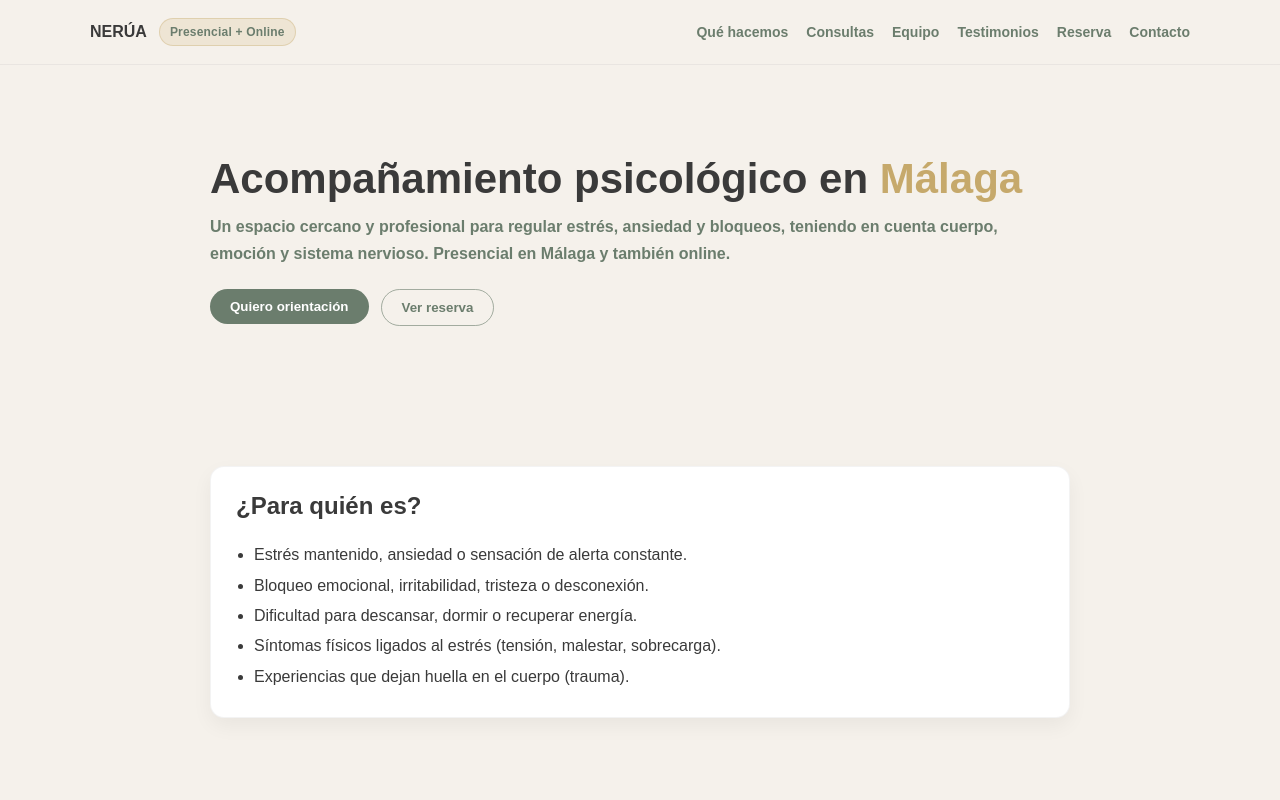
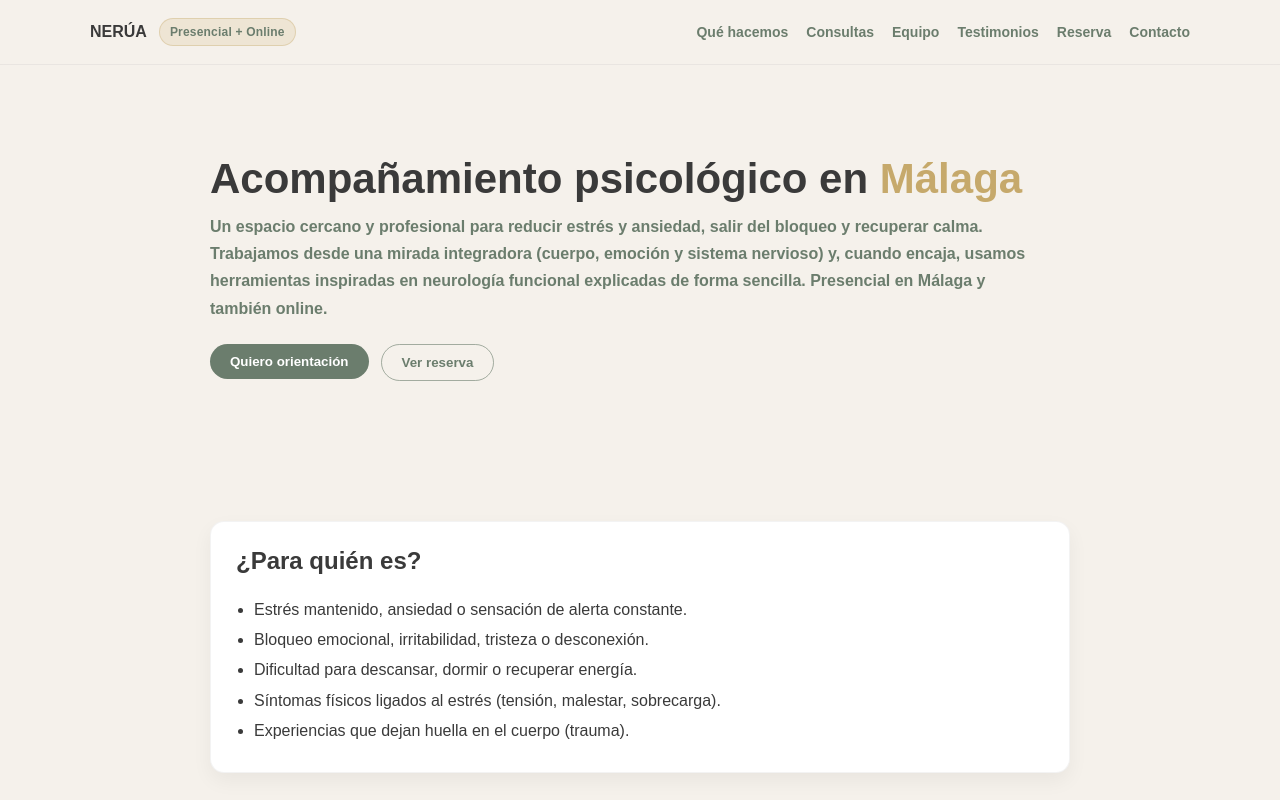
Before and after one commit to Centronerua/Nerua-web, a Next.js app: page /acompanamiento-psicologico-malaga in a window 1280 px wide. Shown: the top 800 px of the page. Built offline with nearby package versions, Linux system fonts and the light colour scheme.

Commit message:
Update page.js

```diff
--- a/app/acompanamiento-psicologico-malaga/page.js
+++ b/app/acompanamiento-psicologico-malaga/page.js
@@ -46,11 +46,11 @@ export default function Page() {
   Acompañamiento psicológico en <span style={{ color: "#C6A96B" }}>Málaga</span>
 </h1>
 
-        <p style={{ color: "#6B7D6D", fontWeight: 600, marginTop: 0, lineHeight: 1.7, maxWidth: 820 }}>
-          Un espacio cercano y profesional para regular estrés, ansiedad y bloqueos, teniendo en cuenta cuerpo, emoción y
-          sistema nervioso. Presencial en Málaga y también online.
-        </p>
-
+       <p style={{ color: "#6B7D6D", fontWeight: 600, marginTop: 0, lineHeight: 1.7, maxWidth: 820 }}>
+  Un espacio cercano y profesional para reducir estrés y ansiedad, salir del bloqueo y recuperar calma.
+  Trabajamos desde una mirada integradora (cuerpo, emoción y sistema nervioso) y, cuando encaja, usamos herramientas
+  inspiradas en neurología funcional explicadas de forma sencilla. Presencial en Málaga y también online.
+</p>
         <div style={{ marginTop: 22, display: "flex", gap: 12, flexWrap: "wrap" }}>
           <a href={whatsappLink} target="_blank" rel="noreferrer" style={{ textDecoration: "none" }}>
             <button style={btn}>Quiero orientación</button>
```
